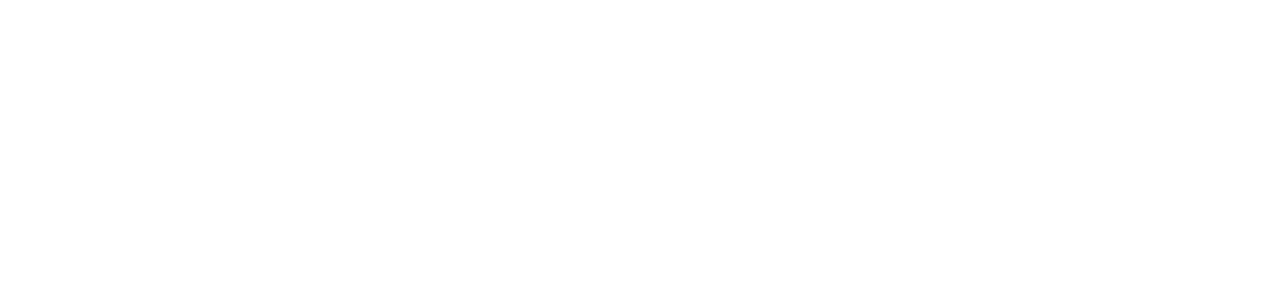
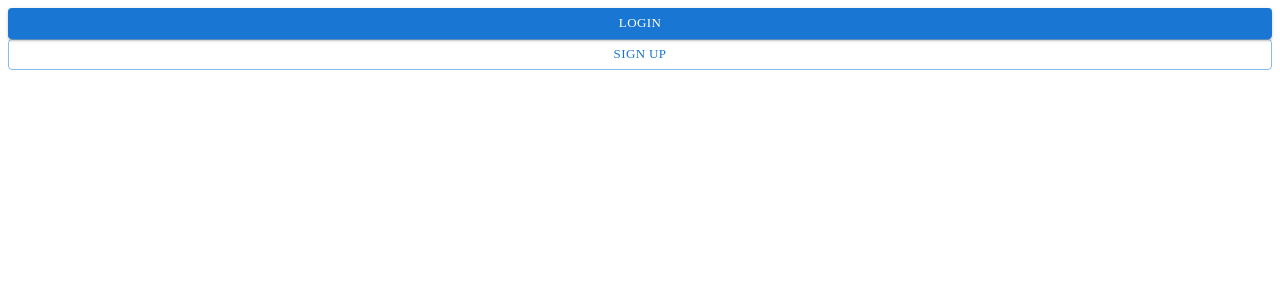
Before and after one commit to rashmithakau/tms, a React (Vite) app in the folder apps/ui/: page / in a window 1280 px wide. Shown: the top 300 px of the page. Built offline with nearby package versions, Linux system fonts and the light colour scheme.

Commit message:
feat:ui-components-buttons

```diff
--- a/apps/ui/src/app/app.tsx
+++ b/apps/ui/src/app/app.tsx
@@ -1,9 +1,11 @@
+import BaseBtn from '../components/atoms/buttons/BaseBtn';
+
 export function App() {
   return (
-      <div>
-
-      </div>
-
+    <div>
+      <BaseBtn>Login</BaseBtn>
+      <BaseBtn variant="outlined">Sign Up</BaseBtn>
+    </div>
   );
 }
 
--- /dev/null
+++ b/apps/ui/src/components/atoms/buttons/BaseBtn.tsx
@@ -0,0 +1,26 @@
+import { Button, ButtonProps } from '@mui/material';
+import { IBaseBtnProps } from '../../../interfaces/IBaseBtnProps';
+
+const BaseBtn: React.FC<IBaseBtnProps> = ({
+  children,
+  variant = 'contained',
+  ...props
+}) => {
+  return (
+    <div>
+      <Button
+        variant={variant}
+        fullWidth
+        size="small"
+        sx={{
+          fontFamily: 'lora',
+        }}
+        {...props}
+      >
+        {children}
+      </Button>
+    </div>
+  );
+};
+
+export default BaseBtn;
--- /dev/null
+++ b/apps/ui/src/interfaces/IBaseBtnProps.tsx
@@ -0,0 +1,5 @@
+import { ButtonProps } from "@mui/material";
+
+export interface IBaseBtnProps extends ButtonProps {
+  children: React.ReactNode;
+}
```
Also changed, not shown: 2 other files (tests, documents, lock files or other folders).
